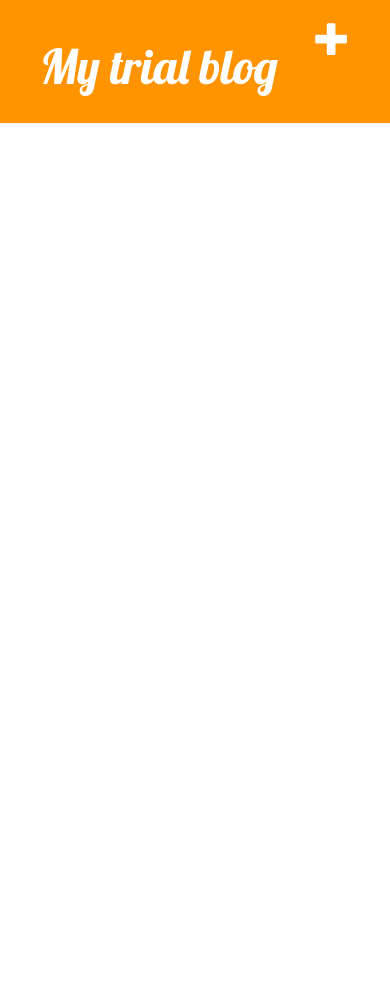
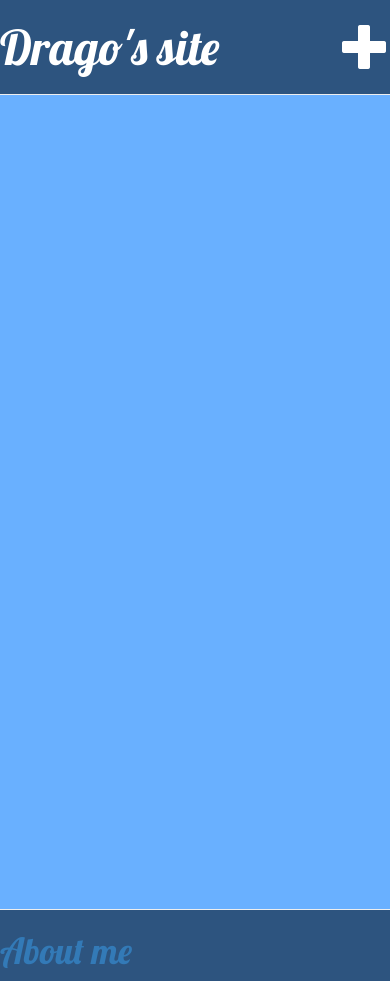
Before and after one commit to lorfio/my-site2, a Django app: page / in a window 390 px wide. Before the commit the page ends 124 px from the top, so only its background shows below. Run offline with Django 3.2, Linux system fonts and the light colour scheme; the visitor is signed in with stand-in values (Sample User, id 1); data that the repository does not hold is empty; some libraries are stand-ins or nearby versions.

Commit message:
modificato base template

```diff
--- a/blog/static/css/blog.css
+++ b/blog/static/css/blog.css
@@ -1,7 +1,20 @@
 .page-header {
-    background-color: #ff9400;
+    background-color: #2D547F;
     margin-top: 0;
-    padding: 20px 20px 20px 40px;
+}
+
+.page-footer {
+    background-color: #2D547F;
+    margin-bottom: 0;
+    border-top: solid 1px #eee;
+}
+
+body {
+    background-color: #69B0FF;
+}
+
+html, body {
+    height: 100%;
 }
 
 .page-header h1, .page-header h1 a, .page-header h1 a:visited, .page-header h1 a:active {
@@ -10,17 +23,26 @@
     text-decoration: none;
 }
 
-.content {
-    margin-left: 40px;
-}
-
 h1, h2, h3, h4 {
     font-family: 'Lobster', cursive;
 }
 
+.container {
+  width: 100%;
+  margin-left: 0;
+  min-height: 100%;
+  height: auto !important;
+  height: 100%;
+  margin: 0 auto -50px;
+}
+
+.container h1 {
+  font-size: 25px;
+}
+
 .date {
     float: right;
-    color: #828282;
+    color: #ffffff;
 }
 
 .save {
@@ -34,8 +56,6 @@ h1, h2, h3, h4 {
 .top-menu, .top-menu:hover, .top-menu:visited {
     color: #ffffff;
     float: right;
-    font-size: 26pt;
-    margin-right: 20px;
 }
 
 .post {
--- a/blog/templates/blog/base.html
+++ b/blog/templates/blog/base.html
@@ -9,16 +9,39 @@
     </head>
 	<body>
   	<div class="page-header">
+      <div class="row">
+          <div class="col-md-3">
+          </div>
+          <div class="col-md-6">
     	       {% if user.is_authenticated %}
-				<a href="{% url 'post_new' %}" class="top-menu"><span class="glyphicon glyphicon-plus"></span></a>
+				         <h1><a href="{% url 'post_new' %}" class="top-menu"><span class="glyphicon glyphicon-plus"></span></a></h1>
 			       {% endif %}
-      <h1><a href="/">My trial blog</a></h1>
+             <h1><a href="/">Drago's site</a></h1>
+           </div>
+           <div class="col-md-3">
+           </div>
+        </div>
     </div>
     <div class="content container">
         <div class="row">
-           			<div class="col-md-8">
+            <div class="col-md-3">
+            </div>
+           	<div class="col-md-6">
             		{% block content %}
             		{% endblock %}
+           	</div>
+            <div class="col-md-3">
+            </div>
+        </div>
+    </div>
+    <div class="page-footer">
+      <div class="row">
+          <div class="col-md-3">
+          </div>
+          <div class="col-md-6">
+            <h1><a href="/">About me</a></h1>
+           </div>
+           <div class="col-md-3">
            </div>
         </div>
     </div>
```
Lines whose indentation alone changed are shown as unchanged.
